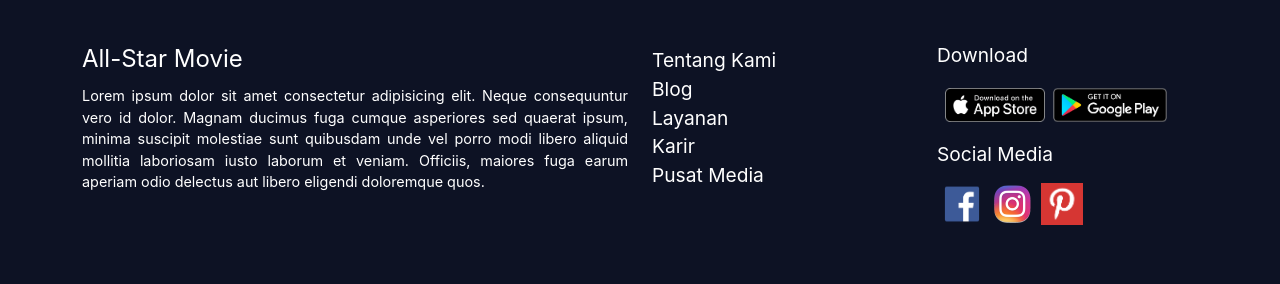
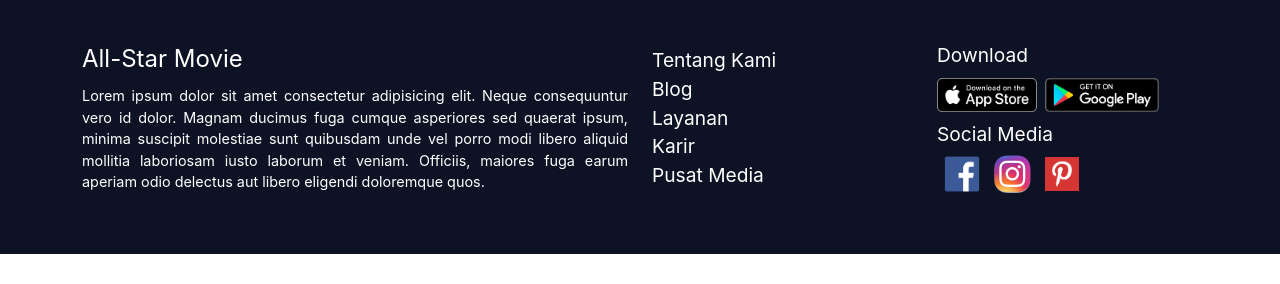
Before and after one commit to ridhoajibx/movie, a React (Create React App) app: page / in a window 1280 px wide. Shown: the part 1073-1357 px from the top of the page. After the commit the page ends 1327 px from the top, so only its background shows below. Built offline with nearby package versions, Linux system fonts and the light colour scheme.

Commit message:
[ridho]--refactor css carousel, card navpill, and pagination component

```diff
--- a/src/components/Footer.js
+++ b/src/components/Footer.js
@@ -39,10 +39,10 @@ const Footer = () => {
                             <div className="footer-title">Download</div>
                             <div className="footer-img">
                                 <Link to="#">
-                                    <img className="image-dw" src={apple} alt="" />
+                                    <img className="apple-img" src={apple} alt="" />
                                 </Link>
                                 <Link to="#">
-                                    <img className="image-dw-1" src={gplay} alt="" />
+                                    <img className="google-img" src={gplay} alt="" />
                                 </Link>
                             </div>
                         </div>
@@ -57,7 +57,7 @@ const Footer = () => {
                                     <img className="image-social" src={ instagram } alt="" />
                                 </Link>
                                 <Link to="#">
-                                    <img className="image-social p-1" src={ pinterest } alt="" />
+                                    <img className="image-social p-2" src={ pinterest } alt="" />
                                 </Link>
                             </div>
                         </div>
--- a/src/index.css
+++ b/src/index.css
@@ -1,4 +1,4 @@
-@import url('https://fonts.googleapis.com/css2?family=Roboto&display=swap');
+@import url('https://fonts.googleapis.com/css2?family=Roboto:wght@300&display=swap');
 body {
     margin: 0;
     font-family: -apple-system, BlinkMacSystemFont, 'Segoe UI', 'Roboto', 'Oxygen', 'Ubuntu', 'Cantarell', 'Fira Sans', 'Droid Sans', 'Helvetica Neue', sans-serif;
@@ -183,16 +183,11 @@ code {
     text-align: justify;
 }
 
-.footer-img {
-    padding: 10px 0
-}
-
-.footer-img .image-dw-1{
+.footer-img .google-img{
     width: 130px;
 }
-.footer-img .image-dw{
+.footer-img .apple-img{
     width: 100px;
-    margin-left: 8px;
 }
 .footer-img .image-social{
     width: 50px;
```
Also changed, not shown: src/assets/apple.svg (added), src/assets/google.svg (added).
